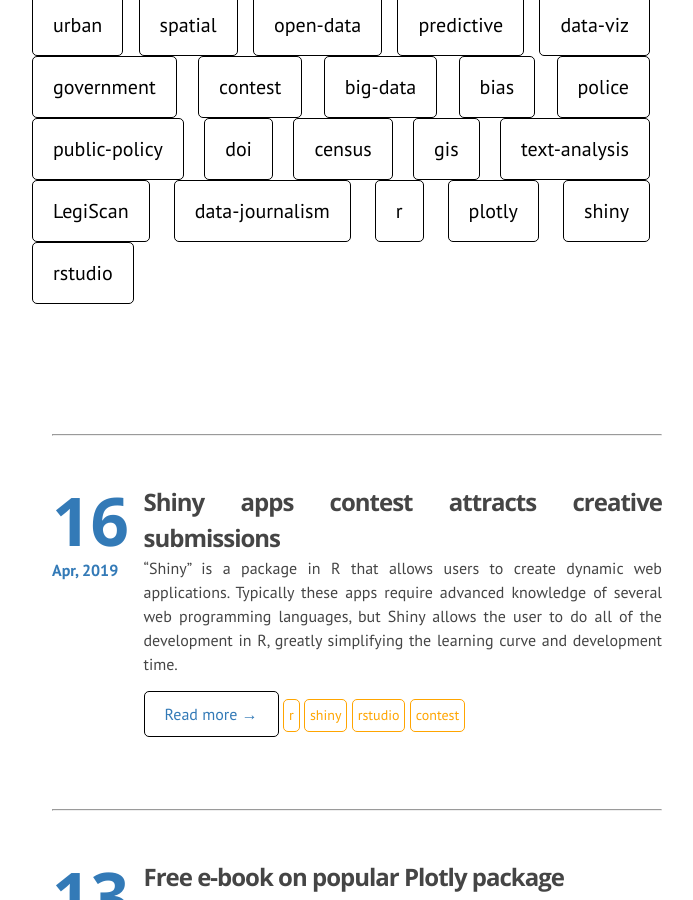
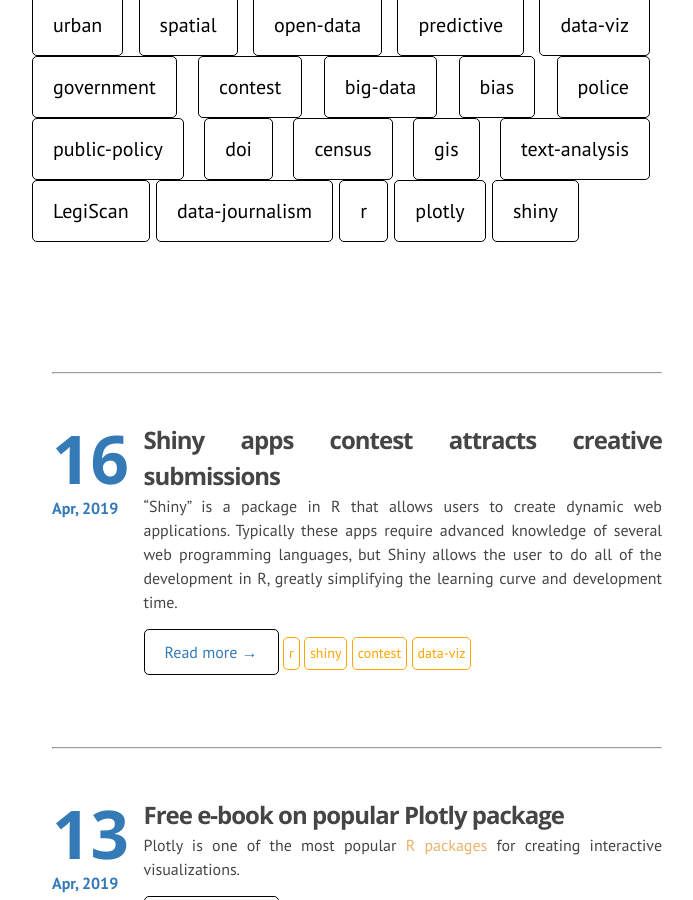
Before and after one commit to DS4PS/ds4ps.github.io, a Jekyll site: the page built from index.md, in a window 1280 px wide and 900 px high, scrolled down 1038 px. Shown: the whole window, without its empty margins (298-991 px from the left). Built offline with Jekyll 4.4.1, drawn with Linux system fonts in a browser that asks for light colours; nearby versions of some CDN libraries; library files that are not in the unit come from our copies.

Commit message:
Update 2019-04-16-first-shiny-contest.md

```diff
--- a/_posts/2019-04-16-first-shiny-contest.md
+++ b/_posts/2019-04-16-first-shiny-contest.md
@@ -1,7 +1,7 @@
 ---
 layout: post
 title: Shiny apps contest attracts creative submissions
-tags: [ r, shiny, rstudio, contest ]
+tags: [ r, shiny, contest, data-viz ]
 author: Oleksiy Anokhin
 ---
 
```
